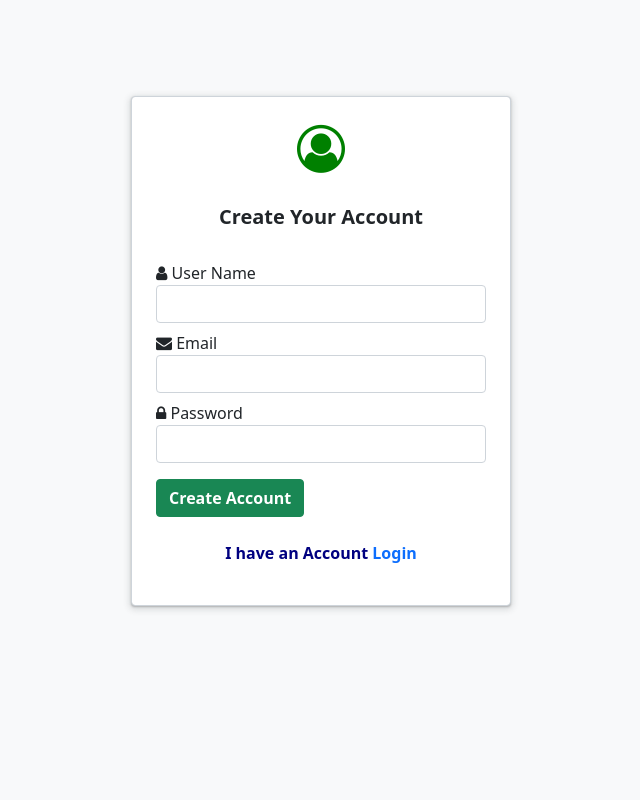
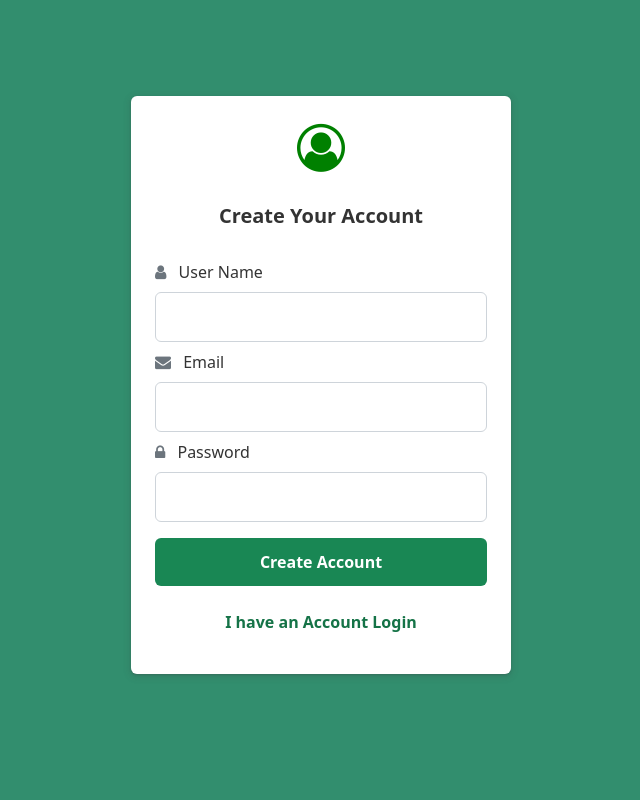
Before and after one commit to specialyas/Visitor-management-System, a PHP site: page /register.php in a window 1280 px wide. Shown: the whole page, without its empty margins (319-959 px from the left). Run offline with PHP 8.4, Linux system fonts and the light colour scheme.

Commit message:
add styling to register form

```diff
--- /dev/null
+++ b/css/register.css
@@ -0,0 +1,180 @@
+/* Body styling - More specific selector to override Bootstrap */
+html body,
+body.bg-light {
+    background-color: #328E6E;
+    min-height: 100vh;
+}
+
+/* Register form container */
+.register-form {
+    height: auto;
+    width: 380px;
+    box-shadow: rgba(60, 64, 67, 0.3) 0px 1px 2px 0px,
+                rgba(60, 64, 67, 0.15) 0px 2px 6px 2px;
+    padding: 1.5rem;
+    margin-top: 3rem;
+    background-color: white;
+    border-radius: 0.375rem;
+}
+
+/* Register icon styling */
+.register-icon {
+    color: green;
+}
+
+/* Register title styling */
+.register-title {
+    padding: 1.5rem;
+    font-weight: 700;
+    color: #333;
+}
+
+/* Register button styling */
+.register-btn {
+    background-color: #198754;
+    font-weight: 600;
+    width: 100%;
+    border: none;
+    padding: 0.75rem;
+    border-radius: 0.375rem;
+    transition: background-color 0.15s ease-in-out;
+}
+
+.register-btn:hover {
+    background-color: #157347;
+    border-color: #157347;
+}
+
+.register-btn:focus {
+    box-shadow: 0 0 0 0.2rem rgba(25, 135, 84, 0.5);
+}
+
+/* Register links styling */
+.register-links {
+    text-align: center;
+    font-weight: 600;
+    color: #157347;
+}
+
+.register-links a {
+    text-decoration: none;
+    color: #157347;
+}
+
+.register-links a:hover {
+    text-decoration: underline;
+    color: #251e1e;
+}
+
+/* Toast notification positioning */
+.toast {
+    position: fixed;
+    top: 20px;
+    right: 20px;
+    z-index: 1050;
+}
+
+/* Form labels */
+.register-form label {
+    font-weight: 500;
+    margin-bottom: 0.5rem;
+    color: #333;
+}
+
+/* Input field styling */
+.register-form .form-control {
+    border-radius: 0.375rem;
+    border: 1px solid #ced4da;
+    transition: border-color 0.15s ease-in-out, box-shadow 0.15s ease-in-out;
+    padding: 0.75rem;
+}
+
+.register-form .form-control:focus {
+    border-color: #198754;
+    box-shadow: 0 0 0 0.2rem rgba(25, 135, 84, 0.25);
+    outline: 0;
+}
+
+/* Validation states */
+.register-form .form-control.is-invalid {
+    border-color: #dc3545;
+}
+
+.register-form .form-control.is-valid {
+    border-color: #198754;
+}
+
+/* Error message styling */
+.error-message {
+    color: #dc3545;
+    font-size: 0.875rem;
+    margin-top: 0.25rem;
+}
+
+.success-message {
+    color: #198754;
+    font-size: 0.875rem;
+    margin-top: 0.25rem;
+}
+
+/* Password strength indicator */
+.password-strength {
+    height: 4px;
+    margin-top: 0.5rem;
+    background-color: #e9ecef;
+    border-radius: 2px;
+    overflow: hidden;
+}
+
+.password-strength-bar {
+    height: 100%;
+    transition: width 0.3s ease, background-color 0.3s ease;
+    width: 0%;
+}
+
+.password-strength-weak { background-color: #dc3545; }
+.password-strength-fair { background-color: #fd7e14; }
+.password-strength-good { background-color: #ffc107; }
+.password-strength-strong { background-color: #198754; }
+
+/* Loading spinner */
+.spinner-border-sm {
+    width: 1rem;
+    height: 1rem;
+}
+
+/* Responsive design */
+@media (max-width: 480px) {
+    .register-form {
+        width: 100%;
+        max-width: 350px;
+        margin: 1rem;
+    }
+
+    .container {
+        padding: 1rem !important;
+    }
+}
+
+/* Icon spacing in labels */
+.register-form label i {
+    margin-right: 0.5rem;
+    color: #6c757d;
+}
+
+/* Form spacing */
+.register-form .mb-2 {
+    margin-bottom: 1rem;
+}
+
+.register-form .mt-2 {
+    margin-top: 1rem;
+}
+
+.register-form .mt-3 {
+    margin-top: 1.5rem;
+}
+
+.register-form .mt-4 {
+    margin-top: 2rem;
+}
--- a/css/style.css
+++ b/css/style.css
@@ -6,7 +6,7 @@ body {
 }
 
 .main {
-    background-color: #fff;
+    background-color: #BF9264;
     border-radius: 15px;
     box-shadow: 0 0 20px rgba(0, 0, 0, 0.2);
     padding: 20px;
--- a/register.php
+++ b/register.php
@@ -19,7 +19,7 @@ if ($_SERVER["REQUEST_METHOD"] == "POST") {
 
     if ($checkEmailStmt->num_rows > 0) {
         $message = "Email ID already exists";
-        $toastClass = "toast-primary"; // Bootstrap class for primary color
+        $toastClass = "bg-primary";
     } else {
         // Hash the password before storing it
         $hashedPassword = password_hash($password, PASSWORD_BCRYPT);
@@ -30,11 +30,11 @@ if ($_SERVER["REQUEST_METHOD"] == "POST") {
 
         if ($stmt->execute()) {
             $message = "Account created successfully";
-            $toastClass = "toast-success"; // Bootstrap class for success color
+            $toastClass = "bg-success";
             $redirect = true; // Set the flag for redirection
         } else {
             $message = "Error: " . $stmt->error;
-            $toastClass = "toast-danger"; // Bootstrap class for danger color
+            $toastClass = "bg-danger";
         }
 
         $stmt->close();
@@ -47,85 +47,81 @@ if ($_SERVER["REQUEST_METHOD"] == "POST") {
 
 <!DOCTYPE html>
 <html lang="en">
-
 <head>
     <meta charset="UTF-8">
     <meta name="viewport" content="width=device-width, initial-scale=1.0">
-    <link href=
-"https://cdn.jsdelivr.net/npm/bootstrap@5.0.2/dist/css/bootstrap.min.css" rel="stylesheet">
-    <link rel="stylesheet" href=
-"https://cdnjs.cloudflare.com/ajax/libs/font-awesome/4.7.0/css/font-awesome.css">
-    <link rel="shortcut icon" href=
-"https://cdn-icons-png.flaticon.com/512/295/295128.png">
-    <script src=
-"https://cdn.jsdelivr.net/npm/bootstrap@5.0.2/dist/js/bootstrap.bundle.min.js"></script>
+    <link href="https://cdn.jsdelivr.net/npm/bootstrap@5.0.2/dist/css/bootstrap.min.css" rel="stylesheet">
+    <link rel="stylesheet" href="https://cdnjs.cloudflare.com/ajax/libs/font-awesome/4.7.0/css/font-awesome.css">
+    <link rel="shortcut icon" href="https://cdn-icons-png.flaticon.com/512/295/295128.png">
+    <link rel="stylesheet" href="./css/register.css">
     <title>Registration</title>
 </head>
 
-<body class="bg-light">
+<body>
     <div class="container p-5 d-flex flex-column align-items-center">
         <?php if ($message): ?>
-            <div class="toast align-items-center text-white border-0"
-          role="alert" aria-live="assertive" aria-atomic="true"
-                style="background-color: <?php echo $toastClass; ?>;">
+            <div class="toast align-items-center text-white <?php echo $toastClass; ?> border-0"
+                 role="alert" aria-live="assertive" aria-atomic="true">
                 <div class="d-flex">
                     <div class="toast-body">
                         <?php echo $message; ?>
                     </div>
-                    <button type="button" class="btn-close
-                    btn-close-white me-2 m-auto"
-                          data-bs-dismiss="toast"
-                        aria-label="Close"></button>
+                    <button type="button" class="btn-close btn-close-white me-2 m-auto"
+                            data-bs-dismiss="toast" aria-label="Close"></button>
                 </div>
             </div>
         <?php endif; ?>
-        <form method="post" class="form-control mt-5 p-4"
-            style="height:auto; width:380px;
-            box-shadow: rgba(60, 64, 67, 0.3) 0px 1px 2px 0px,
-            rgba(60, 64, 67, 0.15) 0px 2px 6px 2px;">
+
+        <form method="post" class="register-form">
             <div class="row text-center">
-                <i class="fa fa-user-circle-o fa-3x mt-1 mb-2" style="color: green;"></i>
-                <h5 class="p-4" style="font-weight: 700;">Create Your Account</h5>
+                <i class="fa fa-user-circle-o fa-3x mt-1 mb-2 register-icon"></i>
+                <h5 class="register-title">Create Your Account</h5>
             </div>
+
             <div class="mb-2">
-                <label for="username"><i
-                  class="fa fa-user"></i> User Name</label>
-                <input type="text" name="username" id="username"
-                  class="form-control" required>
+                <label for="username">
+                    <i class="fa fa-user"></i> User Name
+                </label>
+                <input type="text" name="username" id="username" class="form-control" required>
             </div>
+
             <div class="mb-2 mt-2">
-                <label for="email"><i
-                  class="fa fa-envelope"></i> Email</label>
-                <input type="email" name="email" id="email"
-                  class="form-control" required>
+                <label for="email">
+                    <i class="fa fa-envelope"></i> Email
+                </label>
+                <input type="email" name="email" id="email" class="form-control" required>
             </div>
+
             <div class="mb-2 mt-2">
-                <label for="password"><i
-                  class="fa fa-lock"></i> Password</label>
-                <input type="password" name="password" id="password"
-                  class="form-control" required>
+                <label for="password">
+                    <i class="fa fa-lock"></i> Password
+                </label>
+                <input type="password" name="password" id="password" class="form-control" required>
             </div>
+
             <div class="mb-2 mt-3">
-                <button type="submit"
-                  class="btn btn-success
-                bg-success" style="font-weight: 600;">Create
-                    Account</button>
+                <button type="submit" class="btn btn-success register-btn">
+                    Create Account
+                </button>
             </div>
+
             <div class="mb-2 mt-4">
-                <p class="text-center" style="font-weight: 600;
-                color: navy;">I have an Account <a href="./login.php"
-                        style="text-decoration: none;">Login</a></p>
+                <p class="register-links">
+                    I have an Account <a href="./login.php">Login</a>
+                </p>
             </div>
         </form>
     </div>
-<!--     <script>
-        let toastElList = [].slice.call(document.querySelectorAll('.toast'))
-        let toastList = toastElList.map(function (toastEl) {
-            return new bootstrap.Toast(toastEl, { delay: 3000 });
-        });
-        toastList.forEach(toast => toast.show());
-    </script> -->
-     <script>
+
+    <!-- Pass PHP variables to JavaScript -->
+    <script>
+        window.registerConfig = {
+            redirect: <?php echo $redirect ? 'true' : 'false'; ?>
+        };
+    </script>
+
+    <script src="https://cdn.jsdelivr.net/npm/bootstrap@5.0.2/dist/js/bootstrap.bundle.min.js"></script>
+ <script>
         let toastElList = [].slice.call(document.querySelectorAll('.toast'));
         let toastList = toastElList.map(function (toastEl) {
             return new bootstrap.Toast(toastEl, { delay: 3000 });
@@ -139,6 +135,5 @@ if ($_SERVER["REQUEST_METHOD"] == "POST") {
             }, 3000); // Delay for 3 seconds
         <?php } ?>
     </script>
-</body>
-
+    </body>
 </html>
```
